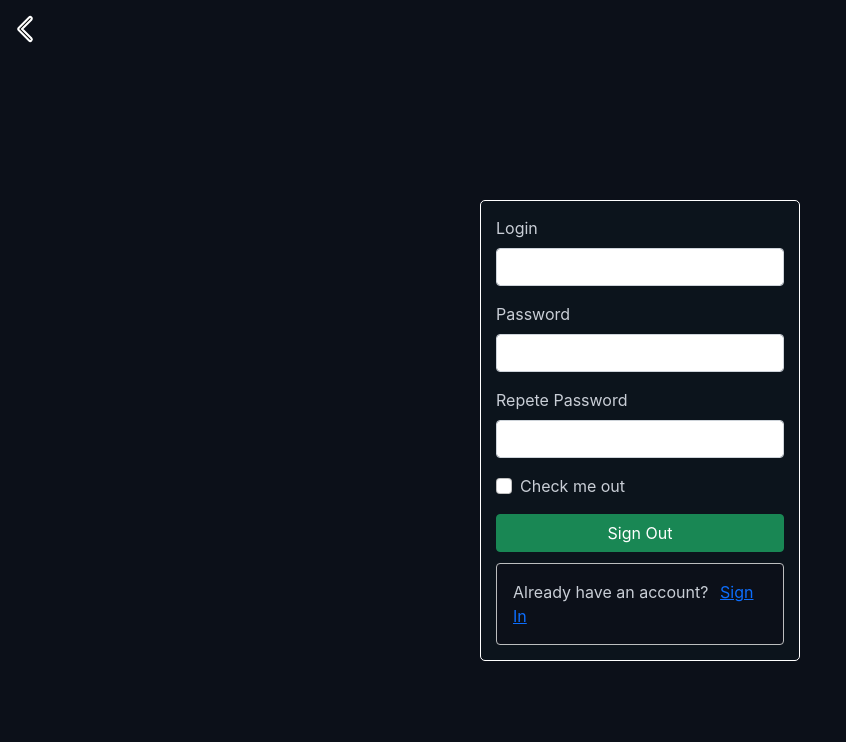
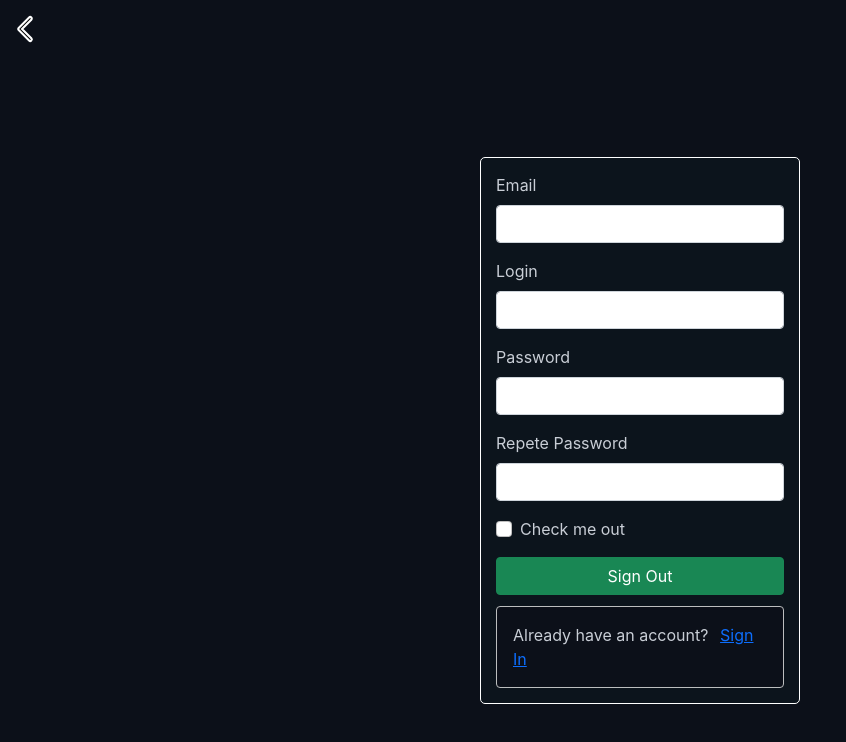
Before and after one commit to ps1xe/music_generator, a React (Create React App) app: page /reg in a window 1280 px wide. Shown: the top 742 px of the page, without its empty margins (0-846 px from the left). Built offline with nearby package versions, Linux system fonts and the light colour scheme; the HTML template or start-up script is replaced by a standard one.

Commit message:
fix screen orientation errors

```diff
--- a/public/index.html
+++ b/public/index.html
@@ -26,22 +26,18 @@
 
 <!-- Vanta.js Script-->
 <!-- <script src="three.min.js"></script>
-<script src="vanta.net.min.js"></script> -->
+<script src="vanta.net.min.js"></script>
 
 <script>
-    var myScreenOrientation = window.screen.orientation;
-    myScreenOrientation.lock("portrait");
-
-    // VANTA.NET({
-    //     el: "body",
-    //     mouseControls: true,
-    //     touchControls: true,
-    //     gyroControls: false,
-    //     minHeight: 930,
-
-    //     scale: 1.00,
-    //     scaleMobile: 1.00
-    // })
-</script>
+    VANTA.NET({
+        el: "body",
+        mouseControls: true,
+        touchControls: true,
+        gyroControls: false,
+        minHeight: 960,
+        scale: 1.00,
+        scaleMobile: 1.00
+    })
+</script> -->
 
 </html>
--- a/src/Components/Auth/Login/Login.tsx
+++ b/src/Components/Auth/Login/Login.tsx
@@ -6,7 +6,7 @@ const Login = () => {
         <>
             <div style={{ background: "#0c1019" }}>
                 <Link className="exit-form-auth" to="/main">
-                    {/* Ошибка */}
+
                     <svg style={{ marginTop: "4px" }} fill="none" stroke="#ffffff" height="50" viewBox="0 0 24 24" width="50"
                         xmlns="http://www.w3.org/2000/svg"><path clip-rule="evenodd"
                             d="M15.0303 6.46967C15.3232 6.76256 15.3232 7.23744 15.0303 7.53033L10.5607 12L15.0303
@@ -14,23 +14,23 @@ const Login = () => {
             17.8232 13.9697 17.5303L8.96967 12.5303C8.82902 12.3897 8.75 12.1989 8.75 12C8.75 11.8011
             8.82902 11.6103 8.96967 11.4697L13.9697 6.46967C14.2626 6.17678 14.7374 6.17678 15.0303 6.46967Z"
                             fill="black" fill-rule="evenodd" /></svg>
-                    {/* Ошибка */}
+
                 </Link>
             </div>
             <div className="auth-page">
                 <div className="auth-block">
                     <form style={{ margin: "auto" }}>
                         <div className="mb-3">
-                            <label className="form-label" style={{ color: "#c9ced6" }}>Login</label>
-                            <input type="email" className="form-control" id="exampleInputEmail1" aria-describedby="emailHelp" />
+                            <label className="form-label" style={{ color: "#c9ced6" }}>Email</label>
+                            <input type="email" className="form-control" aria-describedby="emailHelp" />
                             <div id="emailHelp" className="form-text" style={{ color: "#c9ced6" }}>We'll never share your Login with anyone else.</div>
                         </div>
                         <div className="mb-3">
                             <label className="form-label" style={{ color: "#c9ced6" }}>Password</label>
-                            <input type="password" className="form-control" id="exampleInputPassword1" />
+                            <input type="password" className="form-control"  />
                         </div>
                         <div className="mb-3 form-check">
-                            <input type="checkbox" className="form-check-input" id="exampleCheck1" />
+                            <input type="checkbox" className="form-check-input" />
                             <label className="form-check-label" style={{ color: "#c9ced6" }}>Check me out</label>
                         </div>
                         <button style={{ width: "100%" }} type="submit" className="btn btn-success " >Sign In</button>
--- a/src/Components/Auth/Registration/Registration.tsx
+++ b/src/Components/Auth/Registration/Registration.tsx
@@ -21,9 +21,15 @@ const Registration = () => {
                 <div className="auth-block">
                     <form style={{ margin: "auto" }}>
                         <div className="mb-3">
+                            <label className="form-label" style={{ color: "#c9ced6" }}>Email</label>
+                            <input type="email" className="form-control" aria-describedby="emailHelp" />
+                        </div>
+
+                        <div className="mb-3">
                             <label className="form-label" style={{ color: "#c9ced6" }}>Login</label>
-                            <input type="email" className="form-control" id="exampleInputEmail1" aria-describedby="emailHelp" />
+                            <input type="text" className="form-control" />
                         </div>
+
                         <div className="mb-3">
                             <label className="form-label" style={{ color: "#c9ced6" }}>Password</label>
                             <input type="password" className="form-control" />
@@ -33,7 +39,7 @@ const Registration = () => {
                             <input type="password" className="form-control" />
                         </div>
                         <div className="mb-3 form-check">
-                            <input type="checkbox" className="form-check-input" id="exampleCheck1" />
+                            <input type="checkbox" className="form-check-input" />
                             <label className="form-check-label" style={{ color: "#c9ced6" }}>Check me out</label>
                         </div>
                         <button style={{ width: "100%" }} type="submit" className="btn btn-success " >Sign Out</button>
```
